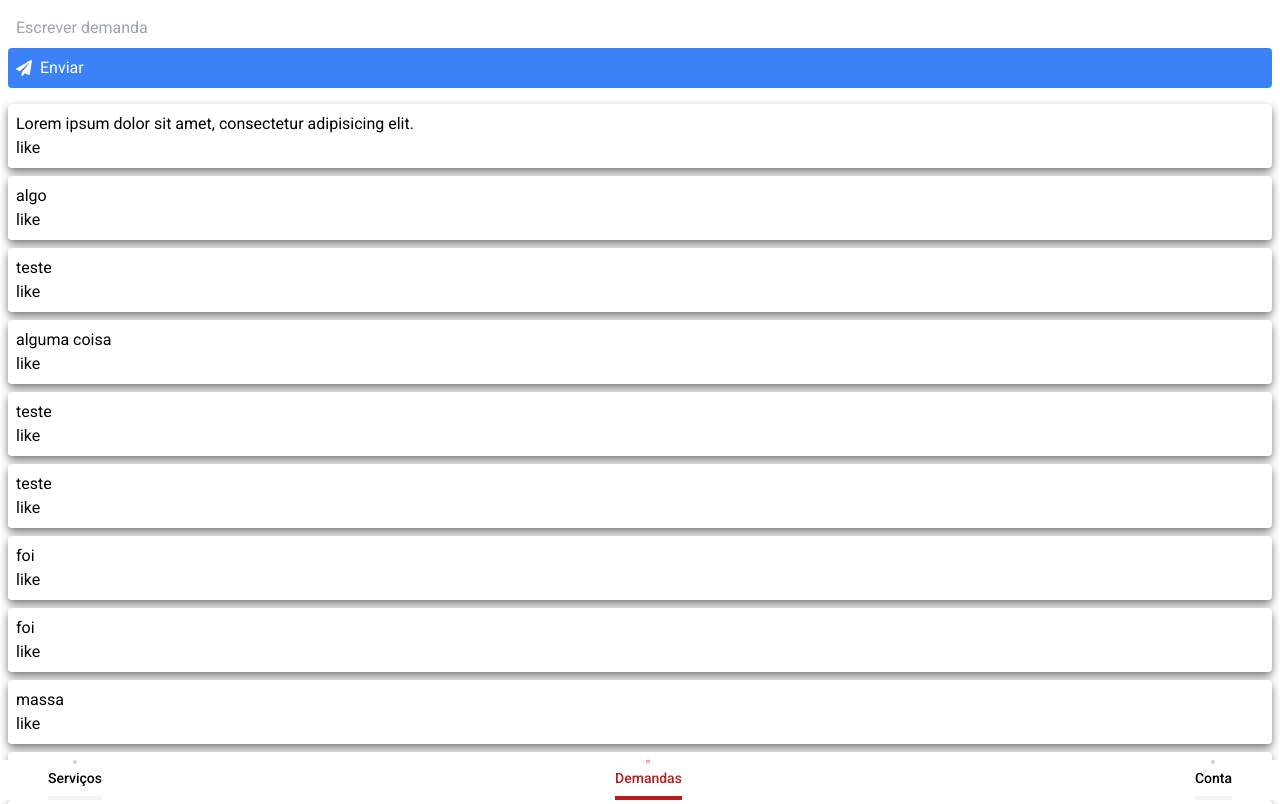
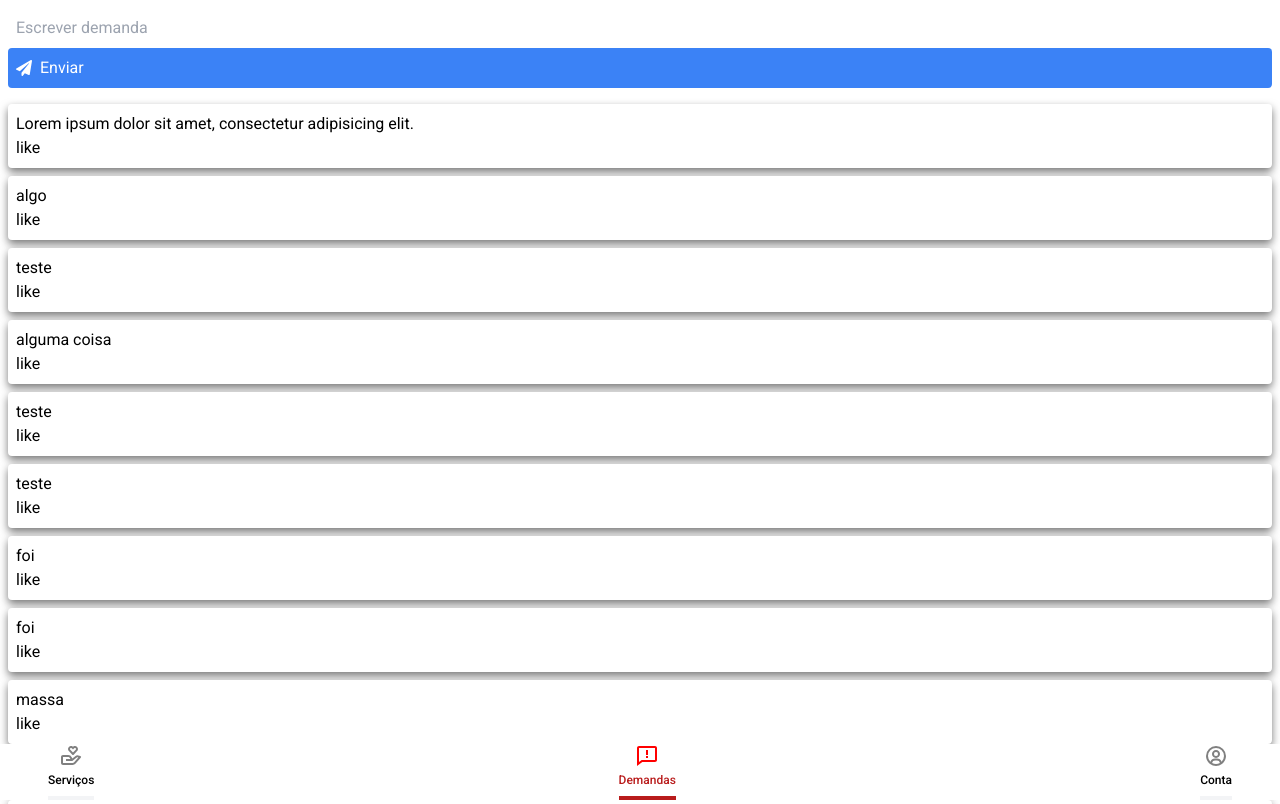
Before and after one commit to nadjiel/fixer-web, a React (Vite) app: page /demands in a window 1280 px wide. Shown: the top 804 px of the page. Built offline with nearby package versions, Linux system fonts and the light colour scheme; data requests are answered from the project's data file.

Commit message:
fix navbar

```diff
--- a/src/navBar/NavBar.jsx
+++ b/src/navBar/NavBar.jsx
@@ -22,8 +22,8 @@ export function NavBar({ active }) {
 
   return (
     <>
-      <div className="h-10"></div>
-      <footer className="h-10 px-2 flex flex-row mt-auto text-sm justify-between fixed bottom-0 w-full bg-white">
+      <div className="h-14"></div>
+      <footer className="h-14 px-2 flex flex-row mt-auto text-sm justify-between fixed bottom-0 w-full bg-white">
         {list.map((item, index) => (
           <NavBarItem {...item} active={active} key={index} />
         ))}
--- a/src/navBar/NavBarItem.jsx
+++ b/src/navBar/NavBarItem.jsx
@@ -3,19 +3,16 @@ import { Link } from "react-router-dom";
 export function NavBarItem({ link, Icon, namePage, active }) {
   return (
     <Link to={link} className="flex-col gap-1 text-xs hover:bg-black/10 px-10">
-      <Icon
-        color={active === namePage ? "red" : "gray"}
-        className="text-base text-2xl"
-      />
-      <p
-        className={`${"font-medium text-sm pb-2 border-b-4"} ${
+      <Icon color={active === namePage ? "red" : "gray"} className="text-2xl" />
+      <div
+        className={`font-medium text-xs pb-2 border-b-4 ${
           active === namePage
             ? "text-red-700 border-red-700"
             : "border-gray-100"
         }`}
       >
         {namePage}
-      </p>
+      </div>
     </Link>
   );
 }
```
